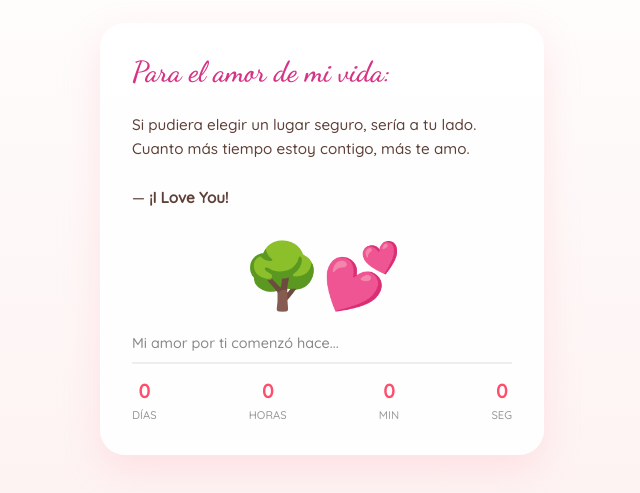
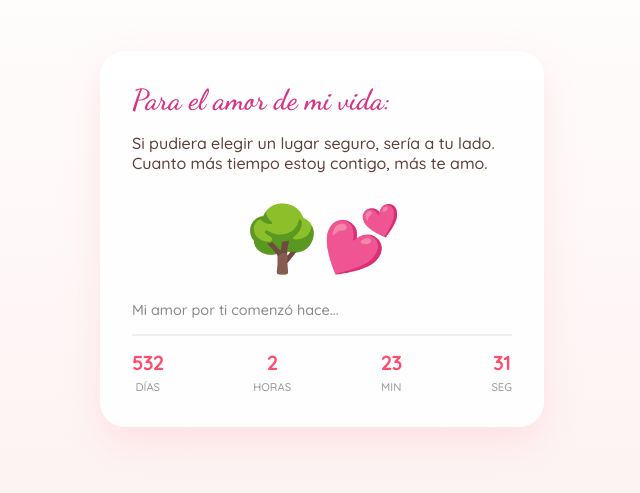
Before and after one commit to aguilarmonforte-dot/TE-AMO, a plain HTML site: page index.html in a window 1280 px wide. Shown: the part 161-654 px from the top of the page, without its empty margins (318-958 px from the left). Drawn offline with Linux system fonts and the light colour scheme.

Commit message:
Update index.html

```diff
--- a/index.html
+++ b/index.html
@@ -6,122 +6,44 @@
     <title>Para el amor de mi vida</title>
     <link href="https://fonts.googleapis.com/css2?family=Dancing+Script:wght@600&family=Quicksand:wght@300;500&display=swap" rel="stylesheet">
     <style>
-        :root {
-            --pink-bg: #fdf0f0;
-            --heart-red: #ff4d6d;
-            --text-color: #5d4037;
-        }
-
-        body {
-            margin: 0;
-            padding: 0;
-            display: flex;
-            justify-content: center;
-            align-items: center;
-            min-height: 100vh;
-            background: linear-gradient(180deg, #fff 0%, var(--pink-bg) 100%);
-            font-family: 'Quicksand', sans-serif;
-            color: var(--text-color);
-        }
-
-        .card {
-            width: 85%;
-            max-width: 380px;
-            background: rgba(255, 255, 255, 0.9);
-            padding: 2rem;
-            border-radius: 25px;
-            box-shadow: 0 15px 35px rgba(255, 182, 193, 0.3);
-            text-align: left;
-        }
-
-        h2 {
-            font-family: 'Dancing Script', cursive;
-            font-size: 1.8rem;
-            margin-top: 0;
-            color: #d63384;
-        }
-
-        .message {
-            line-height: 1.6;
-            font-size: 0.95rem;
-            margin-bottom: 1.5rem;
-        }
-
-        .tree-container {
-            text-align: center;
-            font-size: 4rem;
-            margin-bottom: 20px;
-        }
-
-        .counter-title {
-            font-size: 0.9rem;
-            font-weight: 500;
-            margin-bottom: 10px;
-            color: #888;
-        }
-
-        .timer {
-            display: flex;
-            justify-content: space-between;
-            border-top: 2px solid #eee;
-            padding-top: 15px;
-        }
-
-        .timer-unit {
-            text-align: center;
-        }
-
-        .timer-unit span {
-            display: block;
-            font-size: 1.2rem;
-            font-weight: bold;
-            color: var(--heart-red);
-        }
-
-        .timer-unit label {
-            font-size: 0.7rem;
-            text-transform: uppercase;
-            color: #999;
-        }
+        :root { --pink-bg: #fdf0f0; --heart-red: #ff4d6d; --text-color: #5d4037; }
+        body { margin: 0; display: flex; justify-content: center; align-items: center; min-height: 100vh; background: linear-gradient(180deg, #fff 0%, var(--pink-bg) 100%); font-family: 'Quicksand', sans-serif; color: var(--text-color); }
+        .card { width: 85%; max-width: 380px; background: rgba(255, 255, 255, 0.9); padding: 2rem; border-radius: 25px; box-shadow: 0 15px 35px rgba(255, 182, 193, 0.3); }
+        h2 { font-family: 'Dancing Script', cursive; font-size: 1.8rem; color: #d63384; margin: 0 0 1rem; }
+        .tree { text-align: center; font-size: 4rem; margin: 1.5rem 0; }
+        .timer { display: flex; justify-content: space-between; border-top: 2px solid #eee; padding-top: 15px; }
+        .unit { text-align: center; }
+        .unit span { display: block; font-size: 1.2rem; font-weight: bold; color: var(--heart-red); }
+        .unit label { font-size: 0.7rem; text-transform: uppercase; color: #999; }
     </style>
 </head>
 <body>
-
     <div class="card">
         <h2>Para el amor de mi vida:</h2>
-
-        <div class="message">
-            Si pudiera elegir un lugar seguro, sería a tu lado.
-            Cuanto más tiempo estoy contigo, más te amo.<br><br>
-            — <strong>¡I Love You!</strong>
-        </div>
-
-        <div class="tree-container">🌳💕</div>
-
-        <div class="counter-title">Mi amor por ti comenzó hace...</div>
-        <div class="timer" id="countdown">
-            <div class="timer-unit"><span id="days">0</span><label>días</label></div>
-            <div class="timer-unit"><span id="hours">0</span><label>horas</label></div>
-            <div class="timer-unit"><span id="minutes">0</span><label>min</label></div>
-            <div class="timer-unit"><span id="seconds">0</span><label>seg</label></div>
+        <p>Si pudiera elegir un lugar seguro, sería a tu lado. Cuanto más tiempo estoy contigo, más te amo.</p>
+        <div class="tree">🌳💕</div>
+        <p style="color:#888; font-size: 0.9rem;">Mi amor por ti comenzó hace...</p>
+        <div class="timer">
+            <div class="unit"><span id="days">0</span><label>Días</label></div>
+            <div class="unit"><span id="hours">0</span><label>Horas</label></div>
+            <div class="unit"><span id="minutes">0</span><label>Min</label></div>
+            <div class="unit"><span id="seconds">0</span><label>Seg</label></div>
         </div>
     </div>
+    <script>
+        function update() {
+            // Fecha: 26 de agosto de 2024
+            const start = new Date(2024, 7, 26).getTime();
+            const now = new Date().getTime();
+            const diff = now - start;
 
-    <script>
-        // Fecha configurada para el 26 de agosto de 2024
-        const startDate = new Date("2024-08-26T00:00:00").getTime();
-
-        function updateTimer() {
-            const now = new Date().getTime();
-            const difference = now - startDate;
-
-            const d = Math.floor(difference / (1000 * 60 * 60 * 24));
-            const h = Math.floor((difference % (1000 * 60 * 60 * 24)) / (1000 * 60 * 60));
-            const m = Math.floor((difference % (1000 * 60 * 60)) / (1000 * 60));
-            const s = Math.floor((difference % (1000 * 60)) / 1000);
-
-            document.getElementById("days").innerText = d;
-            document.getElementById("hours").innerText = h;
-            document.getElementById("minutes").innerText = m;
-            document.getElementById("seconds").innerText = s;
+            document.getElementById("days").innerText = Math.floor(diff / 86400000);
+            document.getElementById("hours").innerText = Math.floor((diff % 86400000) / 3600000);
+            document.getElementById("minutes").innerText = Math.floor((diff % 3600000) / 60000);
+            document.getElementById("seconds").innerText = Math.floor((diff % 60000) / 1000);
         }
+        setInterval(update, 1000);
+        update();
+    </script>
+</body>
+</html>
```
